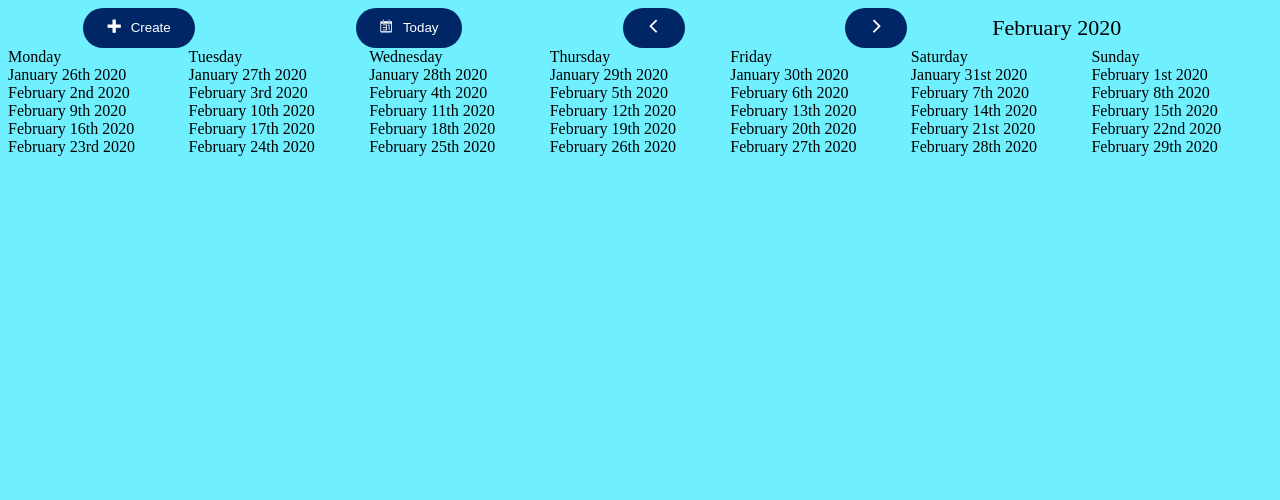
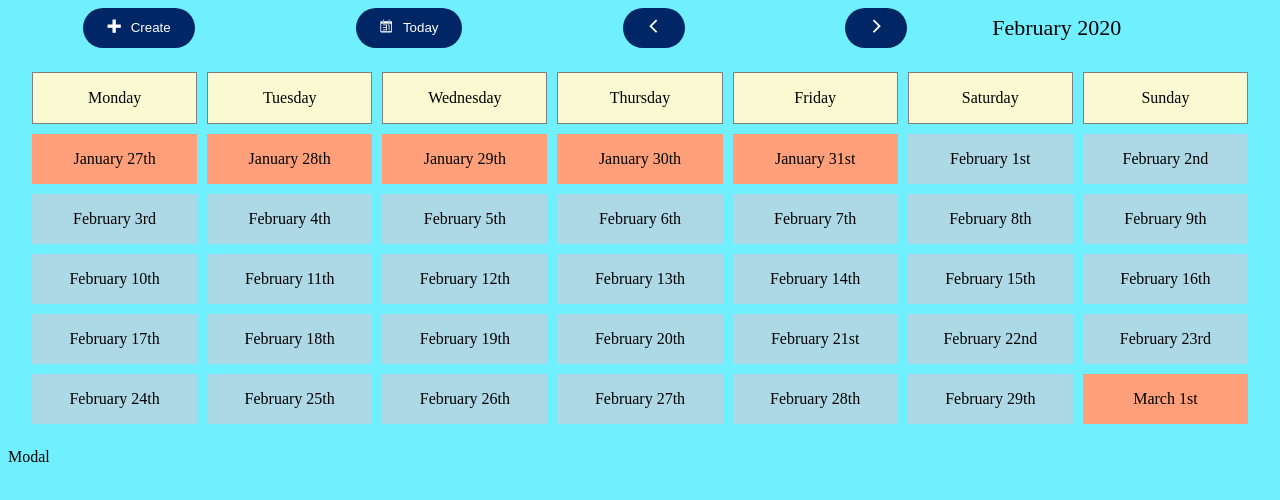
Before and after one commit to codetapacademy/remindly-with-react, a React (Create React App) app: page / in a window 1280 px wide. Shown: the top 500 px of the page. Built offline with nearby package versions, Linux system fonts and the light colour scheme.

Commit message:
continue styling the calendar cells and create the modal component

```diff
--- a/src/component/app/app.component.jsx
+++ b/src/component/app/app.component.jsx
@@ -1,12 +1,14 @@
 import React from 'react'
 import { Actionbar } from '../action-bar'
 import { Calendar } from '../calendar'
+import { Modal } from '../modal'
 
 const CalendarApp = () => {
   return (
     <div>
       <Actionbar />
       <Calendar />
+      <Modal />
     </div>
   )
 }
--- a/src/component/calendar/calendar.component.jsx
+++ b/src/component/calendar/calendar.component.jsx
@@ -1,25 +1,20 @@
 import React from 'react'
 import moment from 'moment'
-import { StyledCalendar } from './calendar.style'
+import { StyledCalendar, StyledCalendarHead, StyledCalendarCell} from './calendar.style'
 
 const Calendar = () => {
-  const weekDays = Array.from({length: 7}, (_, key) => key + 1).map(n => moment().weekday(n).format('dddd'))
-  console.log(weekDays)
+  const weekDays = Array.from({length: 7}, (_, key) => key + 1)
+    .map(n => moment().weekday(n).format('dddd'))
 
-  const firstDayInCalendar = moment()
+  const firstDayInMonth = moment()
     .locale('en-gb')
     .date(1)
     .hour(0)
     .minute(0)
     .second(0)
+  const firstDayInCalendar = firstDayInMonth
     .subtract(
-      moment()
-        .locale('en-gb')
-        .date(1)
-        .hour(0)
-        .minute(0)
-        .second(0)
-        .weekday(),
+      firstDayInMonth.weekday() - 1,
       'd'
     )
 
@@ -31,14 +26,16 @@ const Calendar = () => {
       }))
       .map(({time}) => ({
         time,
-        date: moment(time).format('MMMM Do YYYY')
+        date: moment(time).format('MMMM Do'),
+        month: moment(time).format('MMMM')
       }))
 
-  console.log(dayList)
+  const displayCalendarHeader = () => weekDays.map( day => (<StyledCalendarHead key={day}>{day}</StyledCalendarHead>))
 
-  const displayCalendarHeader = () => weekDays.map( day => (<div key={day}>{day}</div>))
-
-  const displayCalendarBody = () => dayList.map( ({date}) => (<div key={date}>{date}</div>))
+  const displayCalendarBody = () => {
+    const currentMonth = moment().format('MMMM')
+    return dayList.map( ({date, month}) => (<StyledCalendarCell key={date} inMonth={currentMonth === month}>{date}</StyledCalendarCell>))
+  }
 
   return (
     <StyledCalendar>
--- a/src/component/calendar/calendar.style.js
+++ b/src/component/calendar/calendar.style.js
@@ -1,6 +1,22 @@
 import styled from 'styled-components'
+
+export const StyledCalendarHead = styled.div `
+  padding: 1rem 0;
+  text-align: center;
+  border: 1px solid grey;
+  background-color: lightgoldenrodyellow;
+`
+
+export const StyledCalendarCell = styled.div `
+  padding: 1rem 0;
+  text-align: center;
+  cursor: pointer;
+  background-color: ${({ inMonth }) => inMonth ? 'lightblue' : 'lightsalmon'};
+`
 
 export const StyledCalendar = styled.div `
   display: grid;
+  grid-gap: 10px;
+  margin: 1.5rem;
   grid-template-columns: repeat(7, 1fr);
 `
--- /dev/null
+++ b/src/component/modal/index.js
@@ -0,0 +1 @@
+export { Modal } from './modal.component'
--- /dev/null
+++ b/src/component/modal/modal.component.jsx
@@ -0,0 +1,9 @@
+import React from 'react'
+
+const Modal = ({ children }) => {
+  return (
+    <div>Modal</div>
+  )
+}
+
+export { Modal }
```
Also changed, not shown: src/component/modal/modal.style.js (added).
